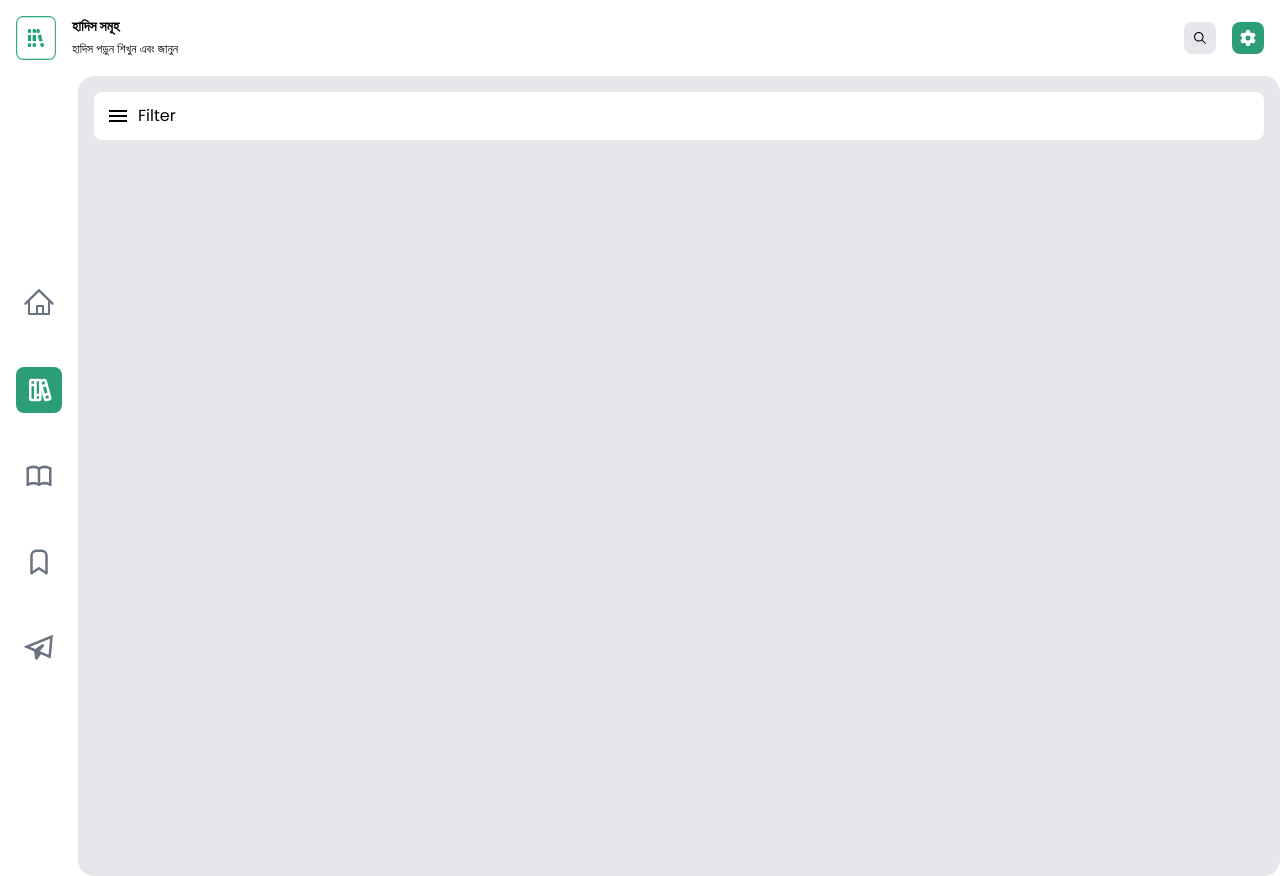
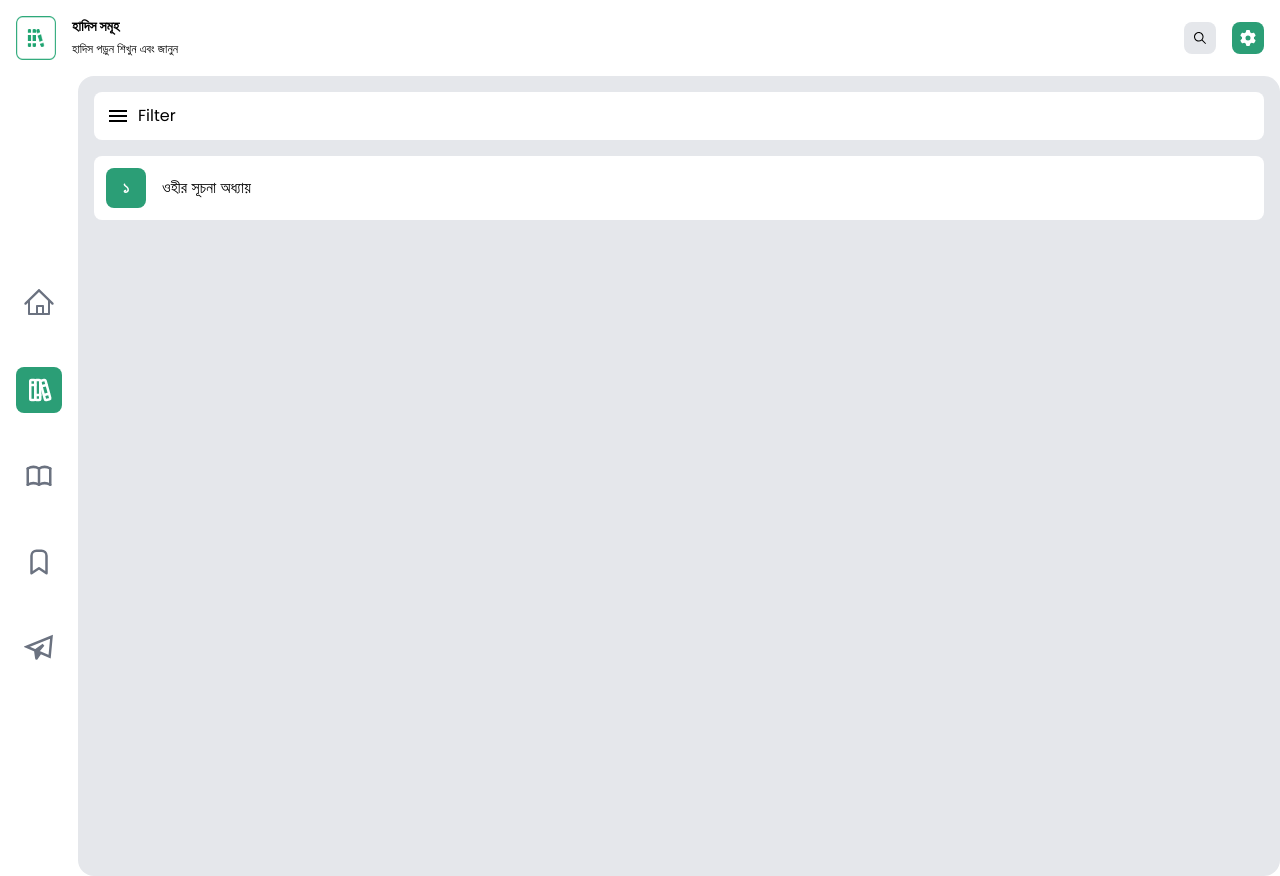
Before and after one commit to Amdadullah-Raihan/ird-foundation-assignment2, a Next.js app in the folder frontend/: page /books in a window 1280 px wide. Built offline with nearby package versions, Linux system fonts and the light colour scheme.

Commit message:
created chapter name component

```diff
--- /dev/null
+++ b/frontend/app/books/ChapterName.jsx
@@ -0,0 +1,14 @@
+import React from "react";
+
+const ChapterName = () => {
+  return (
+    <div className="flex items-center gap-2 p-3 bg-white rounded-lg md:gap-4">
+      <p className="flex items-center justify-center w-10 h-10 font-bold text-white rounded-lg bg-primary">
+        ১
+      </p>
+      <p>ওহীর সূচনা অধ্যায়</p>
+    </div>
+  );
+};
+
+export default ChapterName;
--- a/frontend/app/books/page.js
+++ b/frontend/app/books/page.js
@@ -1,10 +1,12 @@
 import React from "react";
 import FilterBooksBtn from "./FilterBooksBtn";
+import ChapterName from "./ChapterName";
 
 const Books = () => {
   return (
-    <div>
+    <div className="flex flex-col gap-3 lg:gap-4">
       <FilterBooksBtn />
+      <ChapterName />
     </div>
   );
 };
```
